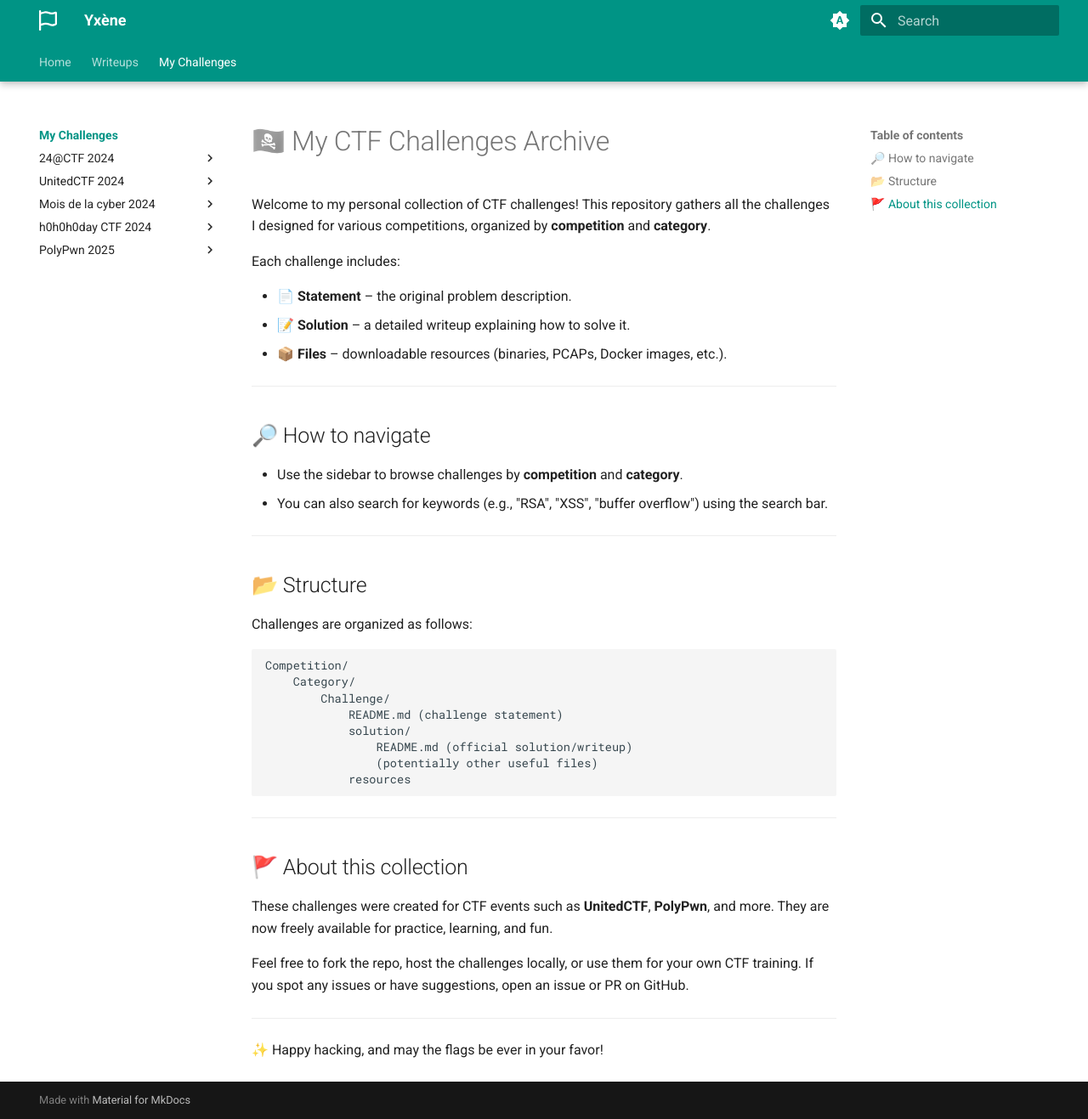
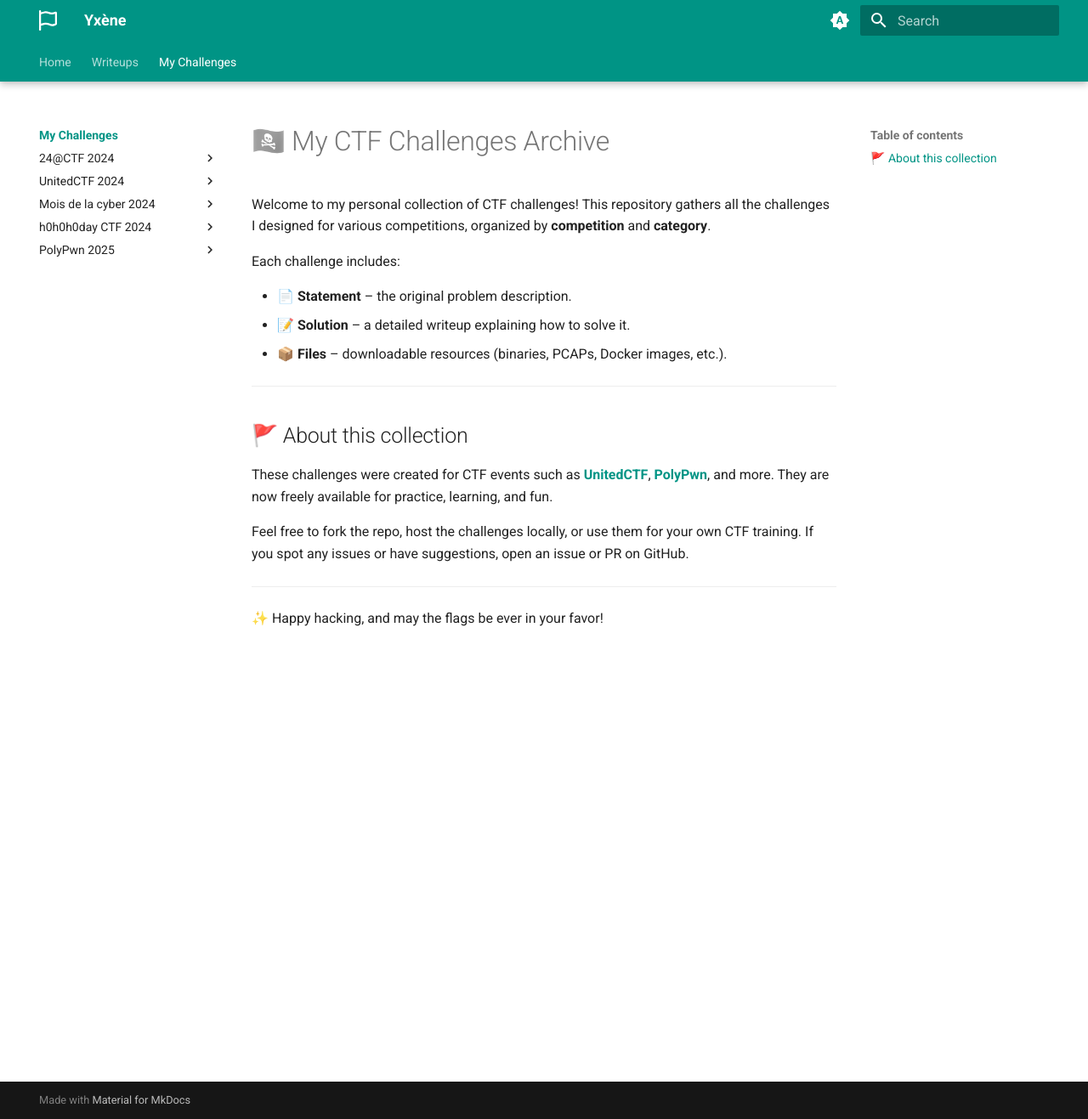
Before and after one commit to Yxene/yxene.github.io, an MkDocs documentation site: the page built from docs/my-challenges/README.md, in a window 1280 px wide and 1317 px high. Shown: the whole window at 85% size. Built offline with MkDocs 1.6.1 and Material for MkDocs 9.7.7, drawn with Linux system fonts in a browser that asks for light colours.

Commit message:
Edit my-challenges README

````diff
--- a/docs/my-challenges/README.md
+++ b/docs/my-challenges/README.md
@@ -11,33 +11,9 @@ Each challenge includes:
 
 ---
 
-## 🔎 How to navigate
-
-- Use the sidebar to browse challenges by **competition** and **category**.
-- You can also search for keywords (e.g., "RSA", "XSS", "buffer overflow") using the search bar.
-
----
-
-## 📂 Structure
-
-Challenges are organized as follows:
-
-```
-Competition/
-    Category/
-        Challenge/
-            README.md (challenge statement)
-            solution/
-                README.md (official solution/writeup)
-                (potentially other useful files)
-            resources
-```
-
----
-
 ## 🚩 About this collection
 
-These challenges were created for CTF events such as **UnitedCTF**, **PolyPwn**, and more.
+These challenges were created for CTF events such as **[UnitedCTF](https://unitedctf.ca/)**, **[PolyPwn](https://pwn.polycyber.io/)**, and more.
 They are now freely available for practice, learning, and fun.
 
 Feel free to fork the repo, host the challenges locally, or use them for your own CTF training.
````
